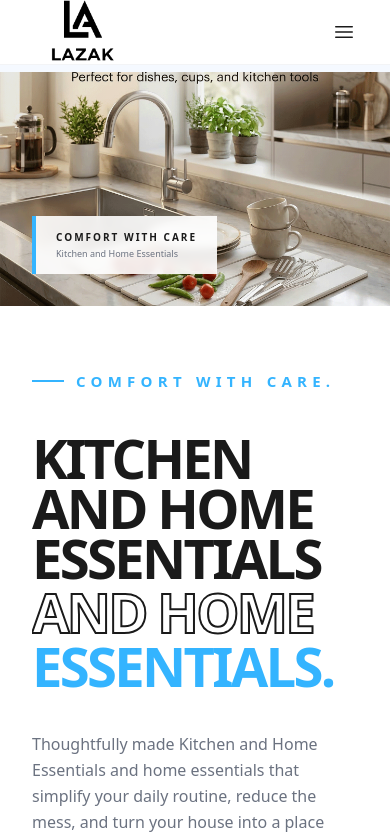
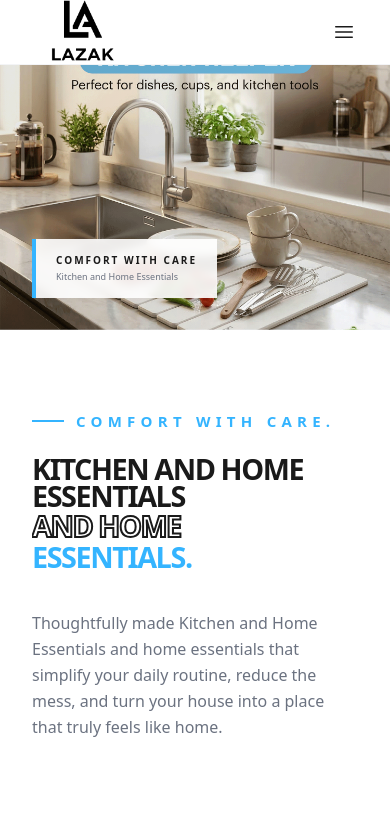
Before and after one commit to ManzoorAhmad1/lazak, a Next.js app: page / in a window 390 px wide. Shown: the top 840 px of the page. Built offline with nearby package versions, Linux system fonts and the light colour scheme.

Commit message:
Refactor code structure for improved readability and maintainability

```diff
--- a/src/components/layout/Footer.tsx
+++ b/src/components/layout/Footer.tsx
@@ -8,7 +8,7 @@ export const Footer = () => {
   return (
     <footer className="bg-secondary text-white">
       <div className="container mx-auto px-6 lg:px-8 py-16">
-        <div className="flex flex-col md:flex-row justify-between items-start">
+        <div className="flex flex-col md:flex-row justify-between items-start gap-10 md:gap-0">
 
           {/* Brand */}
           <div className="space-y-5">
--- a/src/components/sections/BrandMission.tsx
+++ b/src/components/sections/BrandMission.tsx
@@ -15,7 +15,7 @@ export const BrandMission = () => {
             whileInView={{ clipPath: 'inset(0 0 0 0)' }}
             viewport={{ once: true, margin: '-80px' }}
             transition={{ duration: 1.0, ease: [0.16, 1, 0.3, 1] }}
-            className="relative h-full min-h-[480px] lg:min-h-[560px] bg-[#F5F5F3]"
+            className="relative h-full min-h-[280px] md:min-h-[420px] lg:min-h-[560px] bg-[#F5F5F3]"
           >
             <img
               src="/image copy 6.png"
--- a/src/components/sections/FeatureSection.tsx
+++ b/src/components/sections/FeatureSection.tsx
@@ -37,7 +37,7 @@ export const FeatureSection = () => {
       {ROWS.map((row, i) => (
         <div
           key={i}
-          className="grid lg:grid-cols-2 min-h-[600px] border-b border-gray-100 last:border-0"
+          className="grid lg:grid-cols-2 lg:min-h-[600px] border-b border-gray-100 last:border-0"
         >
           {/* Image panel with clip-path wipe */}
           <motion.div
@@ -47,7 +47,7 @@ export const FeatureSection = () => {
             whileInView={{ clipPath: 'inset(0 0 0 0)' }}
             viewport={{ once: true, margin: '-80px' }}
             transition={{ duration: 0.9, ease: [0.16, 1, 0.3, 1] }}
-            className={`relative overflow-hidden bg-[#F2F2F0] min-h-[420px] ${
+            className={`relative overflow-hidden bg-[#F2F2F0] min-h-[260px] md:min-h-[420px] ${
               row.imageLeft ? 'lg:order-1' : 'lg:order-2'
             }`}
           >
--- a/src/components/sections/Hero.tsx
+++ b/src/components/sections/Hero.tsx
@@ -13,8 +13,8 @@ const STATS = [
 
 export const Hero = () => {
   return (
-    <section style={{ paddingTop: '72px' }} className="min-h-screen overflow-hidden">
-      <div className="grid lg:grid-cols-2 min-h-[calc(100vh-72px)]">
+    <section className="min-h-screen overflow-hidden pt-16 md:pt-[72px]">
+      <div className="grid lg:grid-cols-2 min-h-[calc(100vh-4rem)] md:min-h-[calc(100vh-72px)]">
 
         {/* LEFT: Content */}
         <div className="flex flex-col justify-center px-8 md:px-14 lg:px-16 xl:px-20 py-16 bg-white order-2 lg:order-1">
@@ -24,7 +24,7 @@ export const Hero = () => {
             initial={{ opacity: 0, y: 10 }}
             animate={{ opacity: 1, y: 0 }}
             transition={{ duration: 0.5 }}
-            className="flex items-center gap-3 mb-10"
+            className="flex items-center gap-3 mb-6 lg:mb-10"
           >
             <div className="w-8 h-[2px] bg-[#34B4FF]" />
             <span className="text-[15px] font-black uppercase tracking-[0.35em] text-[#34B4FF]">
@@ -38,7 +38,7 @@ export const Hero = () => {
               initial={{ y: '105%' }}
               animate={{ y: 0 }}
               transition={{ duration: 0.8, ease: [0.16, 1, 0.3, 1] }}
-              className="text-[clamp(3.4rem,7vw,6.2rem)] font-black leading-[0.92] tracking-tighter text-[#1A1A1A] uppercase"
+              className="text-[clamp(1.8rem,7vw,6.2rem)] font-black leading-[0.92] tracking-tighter text-[#1A1A1A] uppercase"
             >
                 Kitchen and Home Essentials
             </motion.h1>
@@ -48,7 +48,7 @@ export const Hero = () => {
               initial={{ y: '105%' }}
               animate={{ y: 0 }}
               transition={{ duration: 0.8, delay: 0.1, ease: [0.16, 1, 0.3, 1] }}
-              className="text-[clamp(3.4rem,7vw,6.2rem)] font-black leading-[0.92] tracking-tighter uppercase"
+              className="text-[clamp(1.8rem,7vw,6.2rem)] font-black leading-[0.92] tracking-tighter uppercase"
               style={{ WebkitTextStroke: '2px #1A1A1A', color: 'transparent' }}
             >
              and Home
@@ -59,7 +59,7 @@ export const Hero = () => {
               initial={{ y: '105%' }}
               animate={{ y: 0 }}
               transition={{ duration: 0.8, delay: 0.18, ease: [0.16, 1, 0.3, 1] }}
-              className="text-[clamp(3.4rem,7vw,6.2rem)] font-black leading-[0.92] tracking-tighter text-[#34B4FF] uppercase"
+              className="text-[clamp(1.8rem,7vw,6.2rem)] font-black leading-[0.92] tracking-tighter text-[#34B4FF] uppercase"
             >
                Essentials.
             </motion.h1>
@@ -70,7 +70,7 @@ export const Hero = () => {
             initial={{ opacity: 0, y: 14 }}
             animate={{ opacity: 1, y: 0 }}
             transition={{ duration: 0.6, delay: 0.38 }}
-            className="text-gray-500 text-base md:text-lg leading-relaxed max-w-[420px] mb-10"
+            className="text-gray-500 text-base md:text-lg leading-relaxed max-w-[420px] mb-6 md:mb-10"
           >
             Thoughtfully made Kitchen and Home Essentials and home essentials that simplify your daily
             routine, reduce the mess, and turn your house into a place that
--- a/src/components/sections/Newsletter.tsx
+++ b/src/components/sections/Newsletter.tsx
@@ -18,6 +18,27 @@ export const Newsletter = () => {
     <section className="bg-[#1A1A1A] py-20">
       <div className="max-w-7xl mx-auto px-6 lg:px-10">
         <div className="grid lg:grid-cols-2 gap-12 lg:gap-20 items-center">
+
+          {/* Left: Heading */}
+          <motion.div
+            initial={{ opacity: 0, x: -20 }}
+            whileInView={{ opacity: 1, x: 0 }}
+            viewport={{ once: true }}
+            transition={{ delay: 0.1 }}
+            className="space-y-5"
+          >
+            <div className="flex items-center gap-3">
+              <div className="w-8 h-[2px] bg-[#34B4FF]" />
+              <span className="text-[15px] font-black uppercase tracking-[0.32em] text-[#34B4FF]">Stay Updated</span>
+            </div>
+            <h2 className="text-4xl lg:text-5xl font-black text-white tracking-tighter uppercase leading-[1.0]">
+              Get Exclusive<br />
+              <span className="text-[#34B4FF]">Offers.</span>
+            </h2>
+            <p className="text-white/40 text-base leading-relaxed max-w-sm">
+              Subscribe for deals, new arrivals, and home tips — delivered straight to your inbox.
+            </p>
+          </motion.div>
 
           {/* Right: Form */}
           <motion.div
--- a/src/components/sections/WhyChooseUs.tsx
+++ b/src/components/sections/WhyChooseUs.tsx
@@ -78,7 +78,7 @@ export const WhyChooseUs = () => {
               whileInView={{ opacity: 1, x: 0 }}
               viewport={{ once: true }}
               transition={{ delay: i * 0.06, duration: 0.5 }}
-              className="grid grid-cols-[56px_1fr_1fr] md:grid-cols-[72px_1fr_1fr] gap-6 md:gap-10 py-7 border-b border-white/10 group cursor-default hover:border-[#34B4FF]/40 transition-colors duration-300"
+              className="grid grid-cols-[40px_1fr] md:grid-cols-[72px_1fr_1fr] gap-x-4 gap-y-2 md:gap-10 py-7 border-b border-white/10 group cursor-default hover:border-[#34B4FF]/40 transition-colors duration-300"
             >
               <span className="text-[11px] font-black uppercase tracking-widest text-white/20 group-hover:text-[#34B4FF] transition-colors duration-300 pt-0.5">
                 {v.num}
@@ -86,7 +86,7 @@ export const WhyChooseUs = () => {
               <h3 className="text-white font-black text-sm uppercase tracking-[0.1em] group-hover:text-[#34B4FF] transition-colors duration-300 pt-0.5">
                 {v.title}
               </h3>
-              <p className="text-white/40 text-sm leading-relaxed">
+              <p className="text-white/40 text-sm leading-relaxed col-span-2 md:col-span-1">
                 {v.body}
               </p>
             </motion.div>
```
Also changed, not shown: src/app/contact/page.tsx (+4 -4 lines), src/app/products/page.tsx (+4 -4 lines), 1 other file (tests, documents, lock files or other folders).
